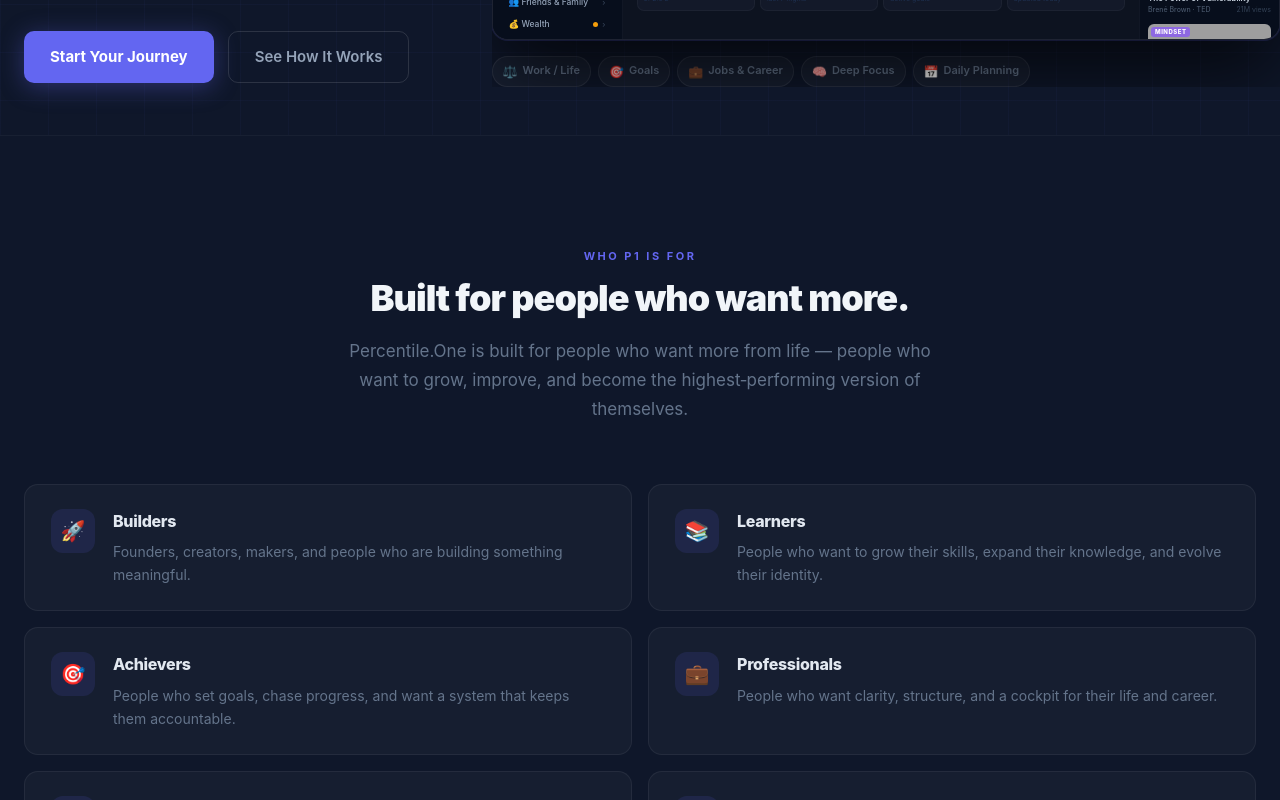
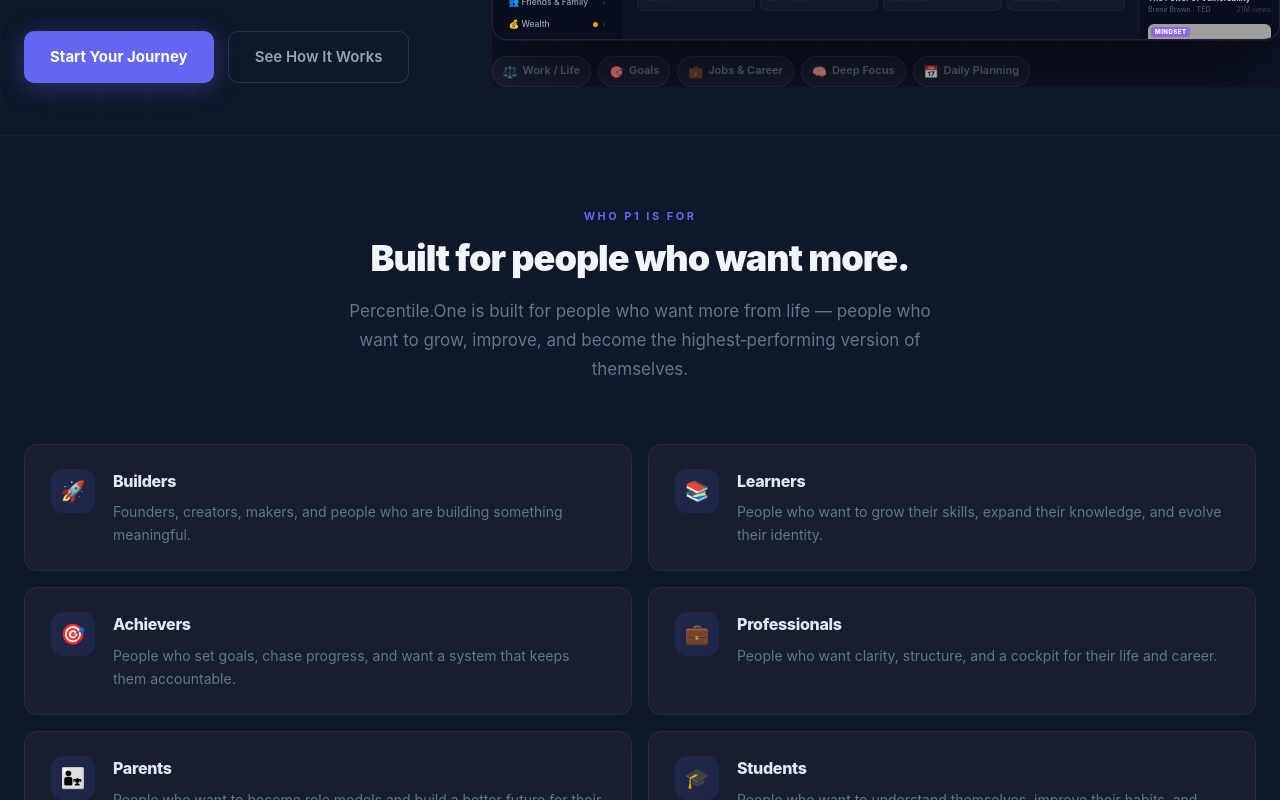
Before and after one commit to PercentileOne/p1-frontend, a React (Vite) app in the folder src/p1-product/: page / in a window 1280 px wide. Shown: the part 620-1420 px from the top of the page. Built offline with nearby package versions, Linux system fonts and the light colour scheme; grey boxes are pictures that could not be loaded.

Commit message:
Reduce WhoIsItForSection top padding 112px→72px to close gap after hero

```diff
--- a/src/p1-product/src/components/WhoIsItForSection.tsx
+++ b/src/p1-product/src/components/WhoIsItForSection.tsx
@@ -13,7 +13,7 @@ export default function WhoIsItForSection() {
   const isMobile = useIsMobile()
 
   return (
-    <section style={{ background: 'var(--bg-dark)', padding: isMobile ? '80px 0' : '112px 0', borderTop: '1px solid rgba(255,255,255,.04)' }}>
+    <section style={{ background: 'var(--bg-dark)', padding: isMobile ? '60px 0' : '72px 0', borderTop: '1px solid rgba(255,255,255,.04)' }}>
       <div style={{ maxWidth: 1280, margin: '0 auto', padding: isMobile ? '0 20px' : '0 24px' }}>
 
         {/* Header */}
```
